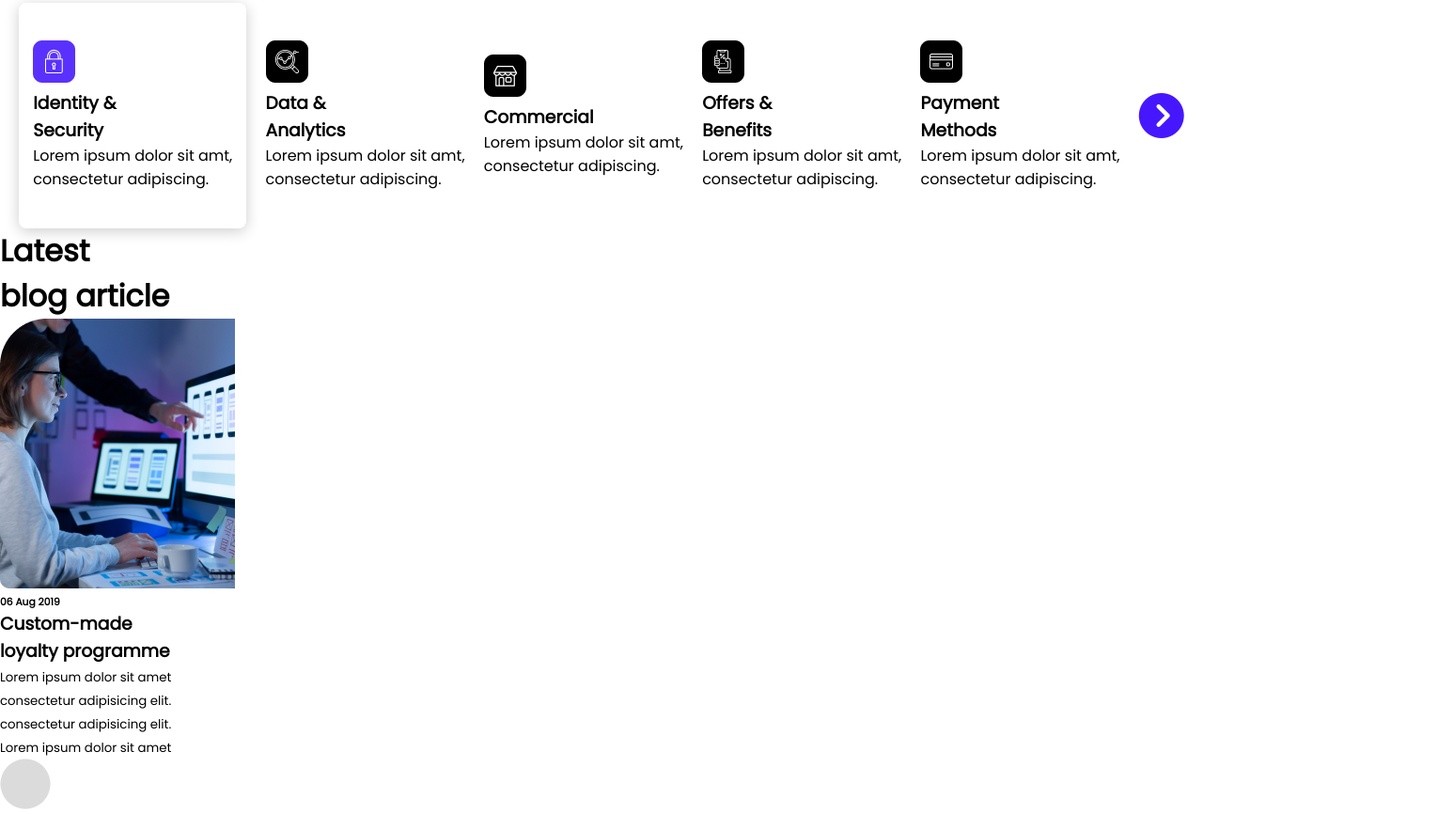
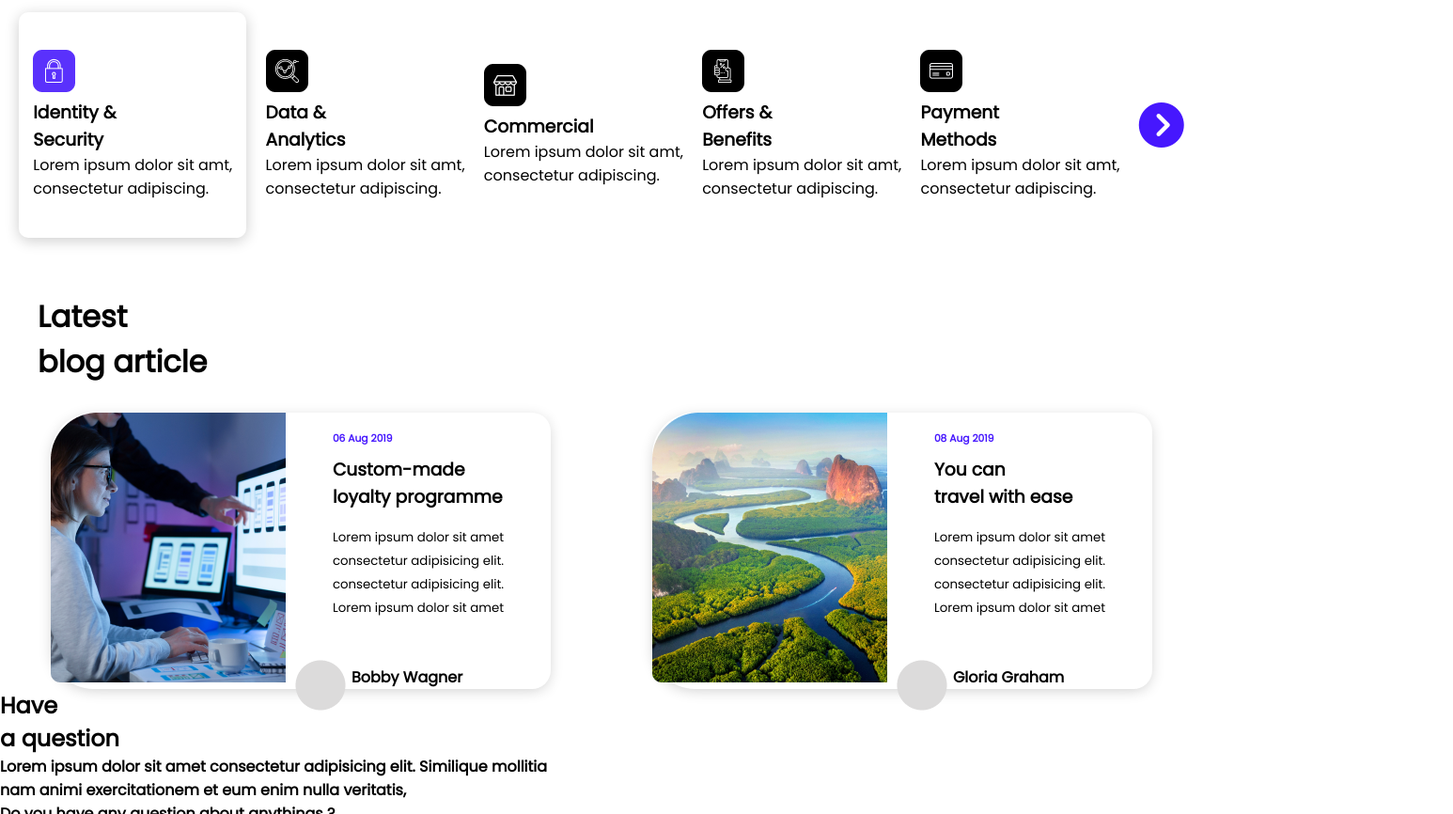
Before and after one commit to prateek-budhiraja/dev-landing, a plain HTML site: page index.html in a window 1280 px wide. Shown: the part 677-1543 px from the top of the page at 94% size, 1546 px wide, since content can reach past the window. Drawn offline with Linux system fonts and the light colour scheme.

Commit message:
styles for blog section

```diff
--- a/style.css
+++ b/style.css
@@ -6,6 +6,12 @@
   font-family: "Poppins", sans-serif;
   padding: 0;
   margin: 0;
+}
+
+body {
+  max-width: 100vw;
+  height: 100%;
+  overflow-x: hidden;
 }
 
 /* --------------------------------- */
@@ -70,7 +76,7 @@ header div:last-child {
 /* -------------------------------- */
 /* Companies */
 .companies {
-  margin: 10px 0;
+  margin: 20px 0;
 }
 
 .companies a {
@@ -84,7 +90,8 @@ header div:last-child {
 /* ---------------------- */
 /* API section */
 
-.api h1.api-heading {
+.api h1.api-heading,
+.blog-heading {
   margin: 60px 0px 30px 40px;
 }
 
@@ -103,5 +110,46 @@ header div:last-child {
 .card-active {
   padding: 40px 15px;
   box-shadow: 0px 3px 15px rgba(0, 0, 0, 0.2);
-  border-radius: 8px;
+  border-radius: 10px;
 }
+
+/* Blog section */
+.blog-cards {
+  display: flex;
+  justify-content: space-around;
+}
+
+.blog-card {
+  display: flex;
+  position: relative;
+  align-items: flex-start;
+  box-shadow: 0px 3px 15px -2px rgba(0, 0, 0, 0.2);
+  border-radius: 45px 20px 20px 45px;
+}
+
+.blog-content {
+  padding: 20px 50px;
+}
+
+.blog-content h6 {
+  color: #4617FE;
+  margin-bottom: 10px;
+}
+
+.blog-content h3 {
+  margin-bottom: 15px;
+
+}
+
+.blog-card .blog-bottom {
+  position: absolute;
+  bottom: -30px;
+  left: 260px;
+}
+
+.blog-card .blog-author {
+  width: 100%;
+  position: absolute;
+  bottom: 0;
+  left: 160px;
+}
```
